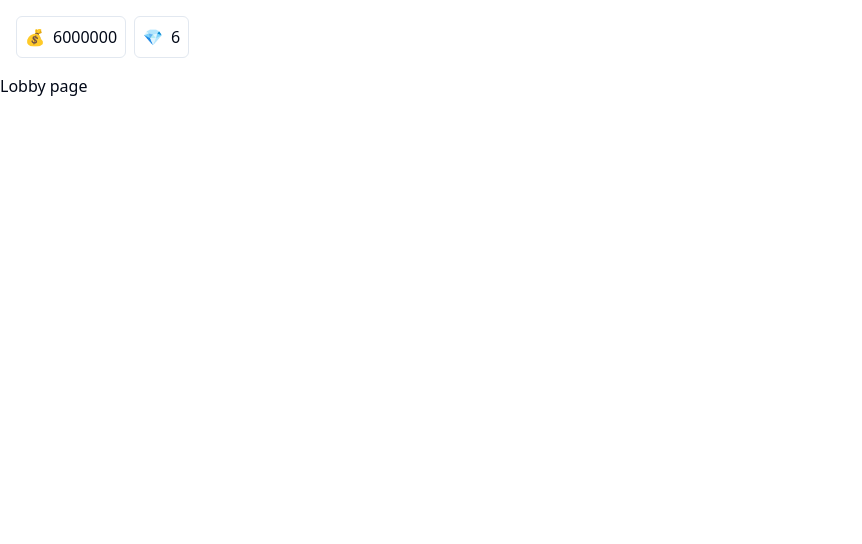
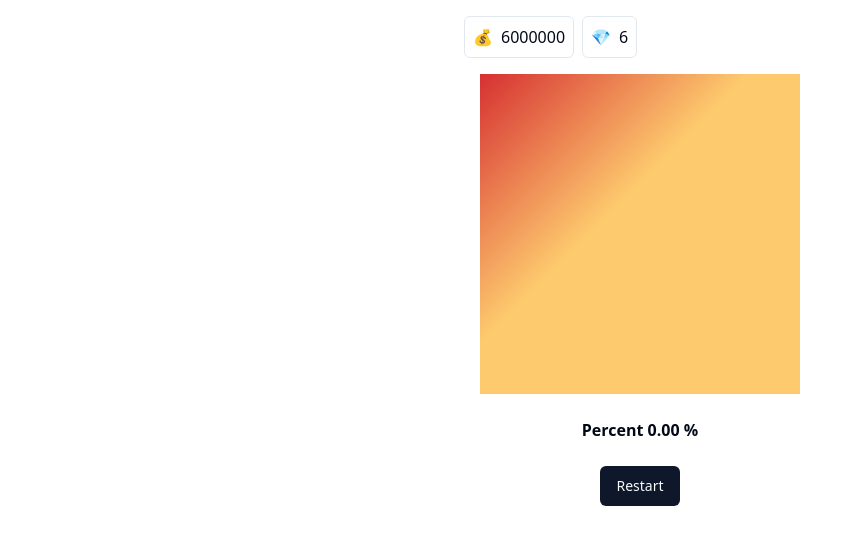
Before and after one commit to hanniballei/TON-Lotto, a React (Vite) app: page /lobby in a window 1280 px wide. Shown: the top 544 px of the page, without its empty margins (0-862 px from the left). Built offline with nearby package versions, Linux system fonts and the light colour scheme.

Commit message:
feat: basic lobby logic

```diff
--- a/src/layout/index.tsx
+++ b/src/layout/index.tsx
@@ -16,9 +16,9 @@ const Header = () => {
 
 const Layout = () => {
   return (
-    <div className="min-h-dvh flex flex-col">
+    <div className="container min-h-dvh max-w-md flex flex-col">
       <Header />
-      <main className="grow">
+      <main className="relative grow">
         <Suspense fallback={<>loading</>}>
           <Outlet />
         </Suspense>
--- a/src/pages/lobby/index.tsx
+++ b/src/pages/lobby/index.tsx
@@ -1,5 +1,184 @@
+import { Button } from "@/components/ui/button";
+import { useState, useEffect } from "react";
+
 const Lobby = () => {
-  return <div>Lobby page</div>;
+  const [prizeValue, setPrizeValue] = useState<string[]>([]);
+  const [scratchedPercent, setScratchedPercent] = useState(0);
+
+  useEffect(() => {
+    initializeCanvas();
+  }, []);
+
+  useEffect(() => {
+    if (scratchedPercent === 100) {
+      // TODO:弹窗提示中奖额度
+    }
+  }, [scratchedPercent]);
+
+  const initializeCanvas = () => {
+    const canvasElement = document.getElementById(
+      "scratch"
+    ) as HTMLCanvasElement;
+    const canvasContext = canvasElement.getContext("2d");
+
+    if (!canvasContext) return;
+
+    // 重置涂层
+    canvasContext.clearRect(0, 0, canvasElement.width, canvasElement.height);
+    canvasContext.globalCompositeOperation = "source-over";
+
+    const gradient = canvasContext.createLinearGradient(0, 0, 135, 135);
+    gradient.addColorStop(0, "#d63031");
+    gradient.addColorStop(1, "#fdcb6e");
+    canvasContext.fillStyle = gradient;
+    canvasContext.fillRect(0, 0, 320, 320);
+
+    // 初始化刮刮乐随机值
+    setPrizeValue(
+      new Array(12).fill(0).map(() => (Math.random() * 10 > 5 ? "🐶" : "🐸"))
+    );
+
+    let mouseX = 0;
+    let mouseY = 0;
+    let isDragging = false;
+
+    const eventTypes = {
+      mouse: {
+        down: "mousedown",
+        move: "mousemove",
+        up: "mouseup",
+      },
+      touch: {
+        down: "touchstart",
+        move: "touchmove",
+        up: "touchend",
+      },
+    } as const;
+
+    let deviceType: "mouse" | "touch" = "touch";
+
+    const checkIfTouchDevice = () => {
+      try {
+        document.createEvent("TouchEvent");
+        deviceType = "touch";
+        return true;
+      } catch (e) {
+        deviceType = "mouse";
+        return false;
+      }
+    };
+
+    const getMouseCoordinates = (event: TouchEvent | MouseEvent) => {
+      const _pageX = !checkIfTouchDevice()
+        ? (event as MouseEvent).pageX
+        : (event as TouchEvent).touches[0].pageX;
+
+      const _pageY = !checkIfTouchDevice()
+        ? (event as MouseEvent).pageY
+        : (event as TouchEvent).touches[0].pageY;
+
+      mouseX = _pageX - canvasElement.getBoundingClientRect().left;
+      mouseY = _pageY - canvasElement.getBoundingClientRect().top;
+    };
+
+    checkIfTouchDevice();
+
+    canvasElement.addEventListener(eventTypes[deviceType].down, (event) => {
+      isDragging = true;
+      getMouseCoordinates(event);
+      scratch(mouseX, mouseY);
+    });
+
+    canvasElement.addEventListener(eventTypes[deviceType].move, (event) => {
+      if (!checkIfTouchDevice()) {
+        event.preventDefault();
+      }
+      if (isDragging) {
+        getMouseCoordinates(event);
+        scratch(mouseX, mouseY);
+        calculateScratchedPercentage();
+      }
+    });
+
+    canvasElement.addEventListener(eventTypes[deviceType].up, () => {
+      isDragging = false;
+    });
+
+    canvasElement.addEventListener("mouseleave", () => {
+      isDragging = false;
+    });
+
+    const scratch = (x: number, y: number) => {
+      if (!canvasContext) return;
+
+      canvasContext.globalCompositeOperation = "destination-out";
+      canvasContext.beginPath();
+      canvasContext.arc(x, y, 24, 0, 2 * Math.PI);
+      canvasContext.fill();
+    };
+
+    // 清空画布
+    const revealAll = () => {
+      if (!canvasContext) return;
+
+      canvasContext.globalCompositeOperation = "destination-out";
+      canvasContext.fillRect(0, 0, canvasElement.width, canvasElement.height);
+      setScratchedPercent(100);
+    };
+
+    // 计算已刮出的百分比
+    const calculateScratchedPercentage = () => {
+      if (!canvasContext) return;
+
+      const imageData = canvasContext.getImageData(
+        0,
+        0,
+        canvasElement.width,
+        canvasElement.height
+      );
+      const totalPixels = imageData.width * imageData.height;
+      let transparentPixels = 0;
+
+      for (let i = 0; i < totalPixels * 4; i += 4) {
+        if (imageData.data[i + 3] === 0) {
+          // Alpha value is 0 for transparent pixels
+          transparentPixels++;
+        }
+      }
+
+      const percent = (transparentPixels / totalPixels) * 100;
+      setScratchedPercent(percent);
+
+      // 当刮出百分比超过80时自动开奖
+      if (percent > 80) {
+        revealAll();
+      }
+    };
+
+    // 重置刮出百分比
+    setScratchedPercent(0);
+  };
+
+  return (
+    <div className="flex flex-col justify-center items-center gap-6">
+      <div className="relative rounded-md w-[320px] h-[320px]">
+        <div className="w-full h-full grid grid-cols-4">
+          {prizeValue.map((it) => (
+            <div className="border flex justify-center items-center">{it}</div>
+          ))}
+        </div>
+        <canvas
+          id="scratch"
+          width="320"
+          height="320"
+          className="absolute inset-0 w-full h-full text-center select-none"
+        ></canvas>
+      </div>
+
+      <div className="font-bold">Percent {scratchedPercent.toFixed(2)} %</div>
+      <Button onClick={initializeCanvas}>Restart</Button>
+    </div>
+  );
 };
 
 export default Lobby;
```
